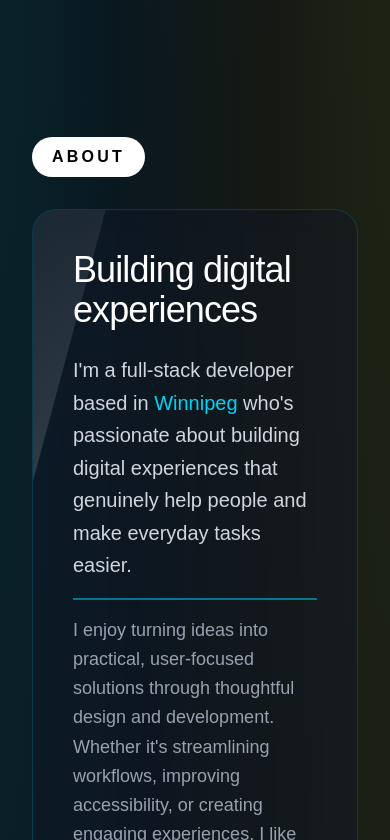
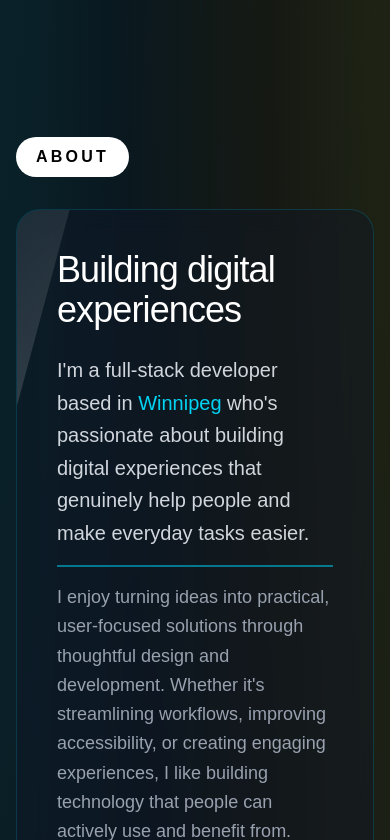
Before and after one commit to zandersantos/zander-santos-portfolio, a Next.js app in the folder zander-santos-portfolio/: page / in a window 390 px wide. Shown: the part 804-1644 px from the top of the page. Built offline with nearby package versions, Linux system fonts and the light colour scheme.

Commit message:
Updated the About section with new UI components, and updated styling to fit better on smaller screens

```diff
--- a/zander-santos-portfolio/components/About.tsx
+++ b/zander-santos-portfolio/components/About.tsx
@@ -1,3 +1,5 @@
+import SectionLabel from "./ui/SectionLabel";
+
 const About = () => {
 
   const frontend = [
@@ -22,13 +24,13 @@ const About = () => {
   ];
 
   return (
-    <section id="about" className="min-h-screen flex items-center px-8 py-4">
+    <section id="about" className="min-h-screen flex items-center px-4 sm:px-6 md:px-8 py-4">
       <div className="max-w-6xl mx-auto w-full">
         <div className="grid md:grid-cols-2 gap-16 items-start">
           <div className="space-y-8">
-            <span className="inline-block px-5 py-2 bg-white text-black rounded-full text-md uppercase tracking-[0.2em] font-bold mb-8">
+            <SectionLabel>
               About
-            </span>
+            </SectionLabel>
 
             <div className="about-info bg-gray-900/40 backdrop-blur-md border border-cyan-500/20 rounded-3xl p-10">
               <h2 className="text-4xl tracking-tight text-white mb-6">
```
